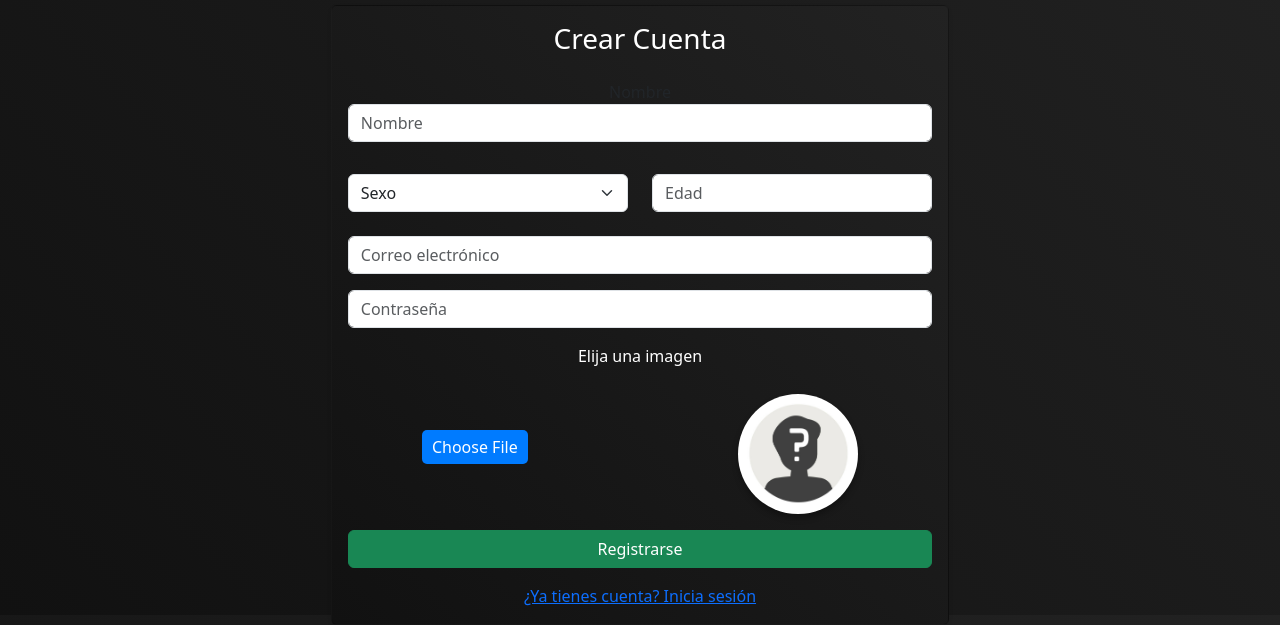
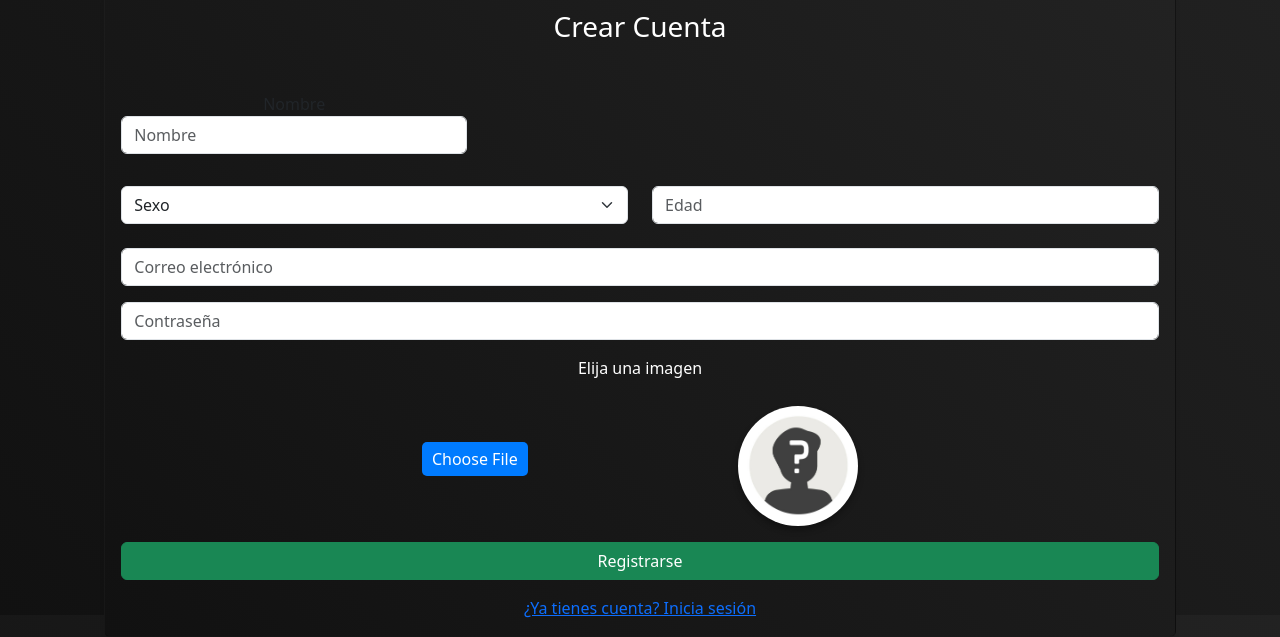
Before and after one commit to proreder/Conection, a plain HTML site: page index.html in a window 1280 px wide. Both pictures are taken after a click on the link "¿No tienes cuenta? Regístrate". Shown: the part 185-822 px from the top of the page. Drawn offline with nearby package versions, Linux system fonts and the light colour scheme.

Commit message:
cambios index formulario

```diff
--- a/index.html
+++ b/index.html
@@ -41,10 +41,10 @@
 
    <!-- Tarjeta de Registro -->
    <div class="card shadow-sm mb-3 d-none fondo" id="register-card">
-    <div class="card-body">
+    <div class="row card-body">
       <h3 class="card-title text-center mb-4 text-white" style>Crear Cuenta</h3>
       <form id="register-form">
-        <div class="form-group mt-4 mb-2">
+        <div class="col-4 form-group mt-4 mb-2">
           <label for="nombre">Nombre</label>
           <input type="text" class="form-control" id="nombre" placeholder="Nombre">
         </div>
```
Lines whose indentation alone changed are shown as unchanged.
